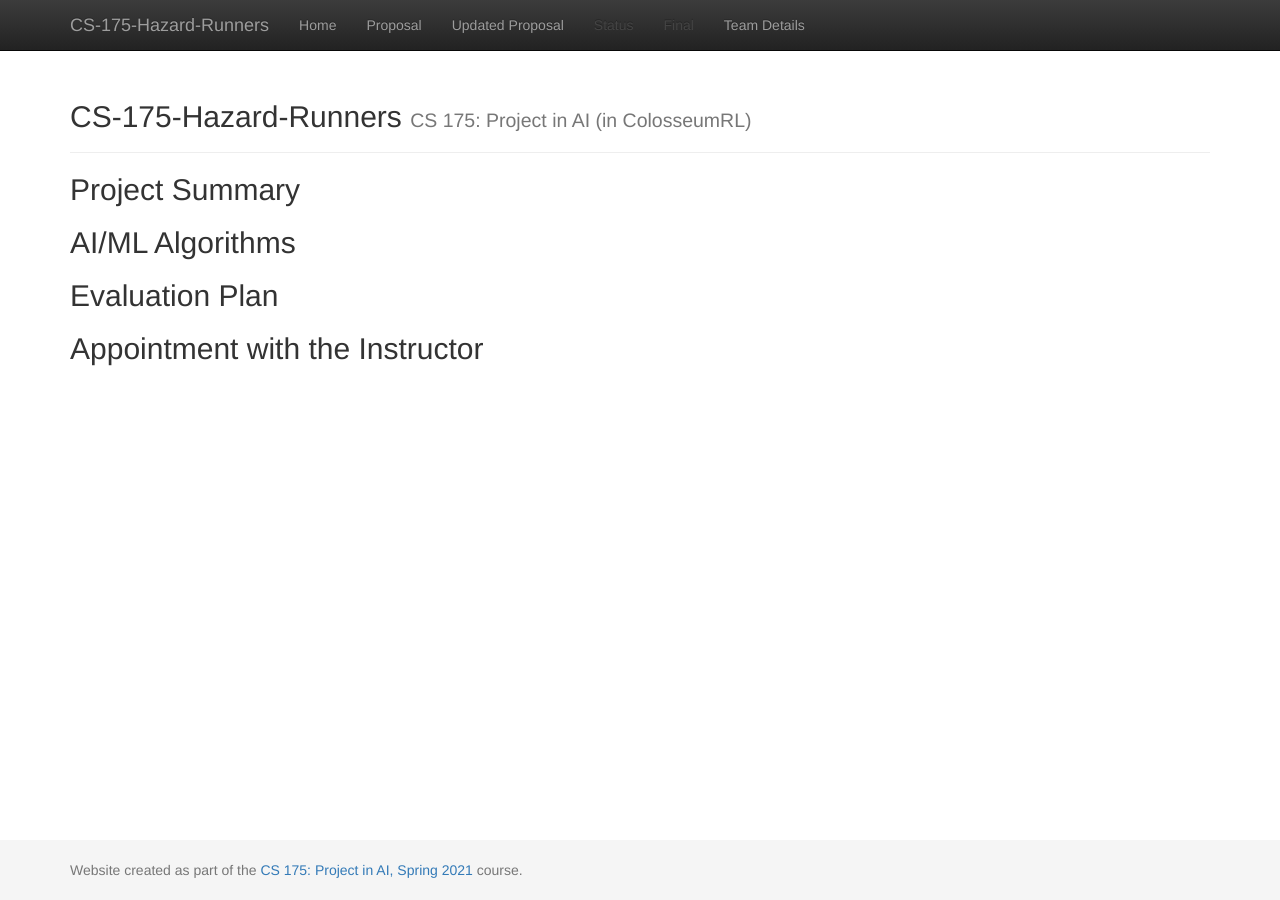
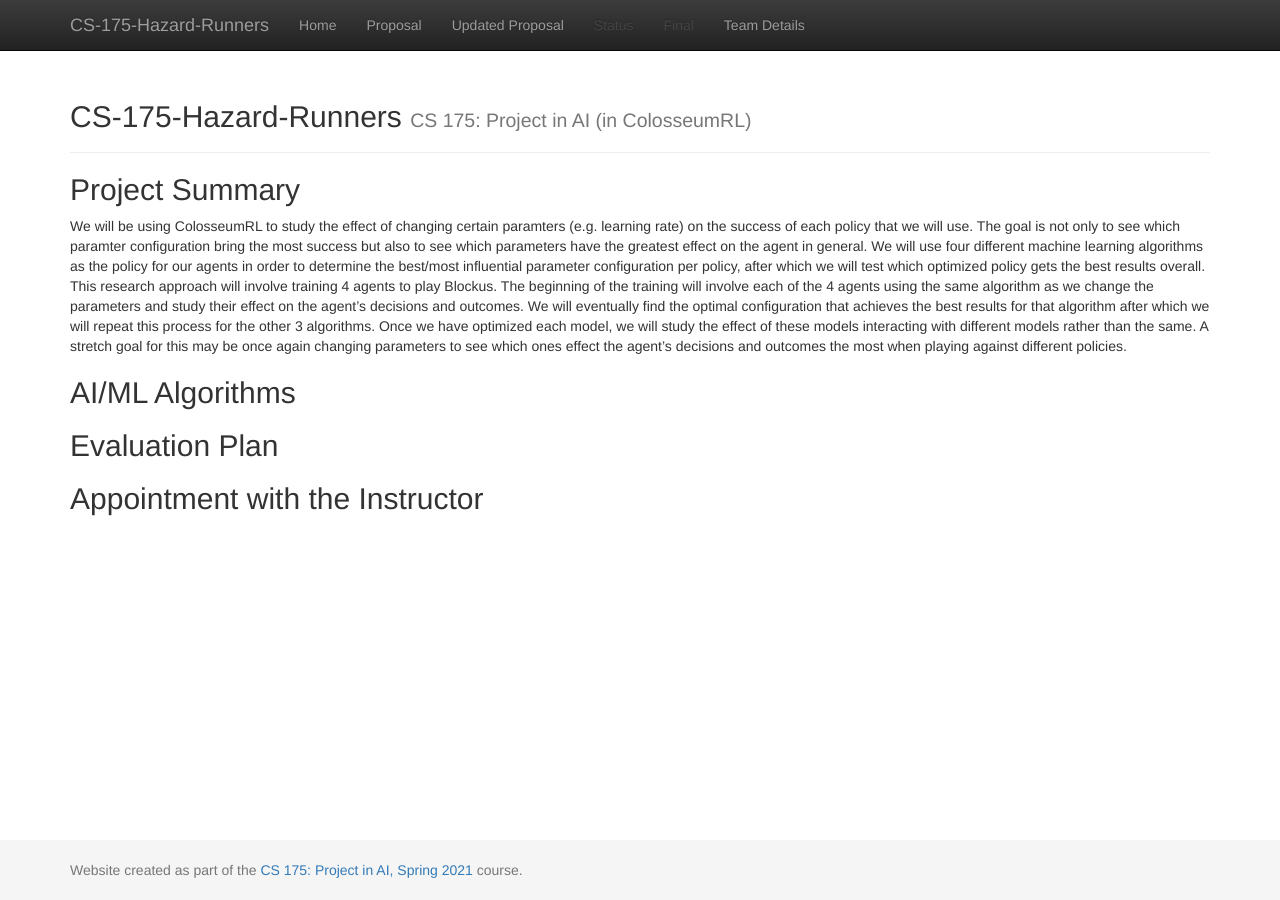
Before and after one commit to anguyen34/Tron-Researchers-CS175, a Jekyll site: the page built from docs/proposalUpdate.md, in a window 1280 px wide. Built offline with Jekyll 4.4.1, drawn with Linux system fonts in a browser that asks for light colours.

Commit message:
Added summary for updated proposal

```diff
--- a/docs/proposalUpdate.md
+++ b/docs/proposalUpdate.md
@@ -4,6 +4,7 @@ title:	Proposal Update
 ---
 
 ## Project Summary
+We will be using ColosseumRL to study the effect of changing certain paramters (e.g. learning rate) on the success of each policy that we will use. The goal is not only to see which paramter configuration bring the most success but also to see which parameters have the greatest effect on the agent in general. We will use four different machine learning algorithms as the policy for our agents in order to determine the best/most influential parameter configuration per policy, after which we will test which optimized policy gets the best results overall. This research approach will involve training 4 agents to play Blockus. The beginning of the training will involve each of the 4 agents using the same algorithm as we change the parameters and study their effect on the agent's decisions and outcomes. We will eventually find the optimal configuration that achieves the best results for that algorithm after which we will repeat this process for the other 3 algorithms. Once we have optimized each model, we will study the effect of these models interacting with different models rather than the same. A stretch goal for this may be once again changing parameters to see which ones effect the agent's decisions and outcomes the most when playing against different policies.
 
 
 ## AI/ML Algorithms
```
